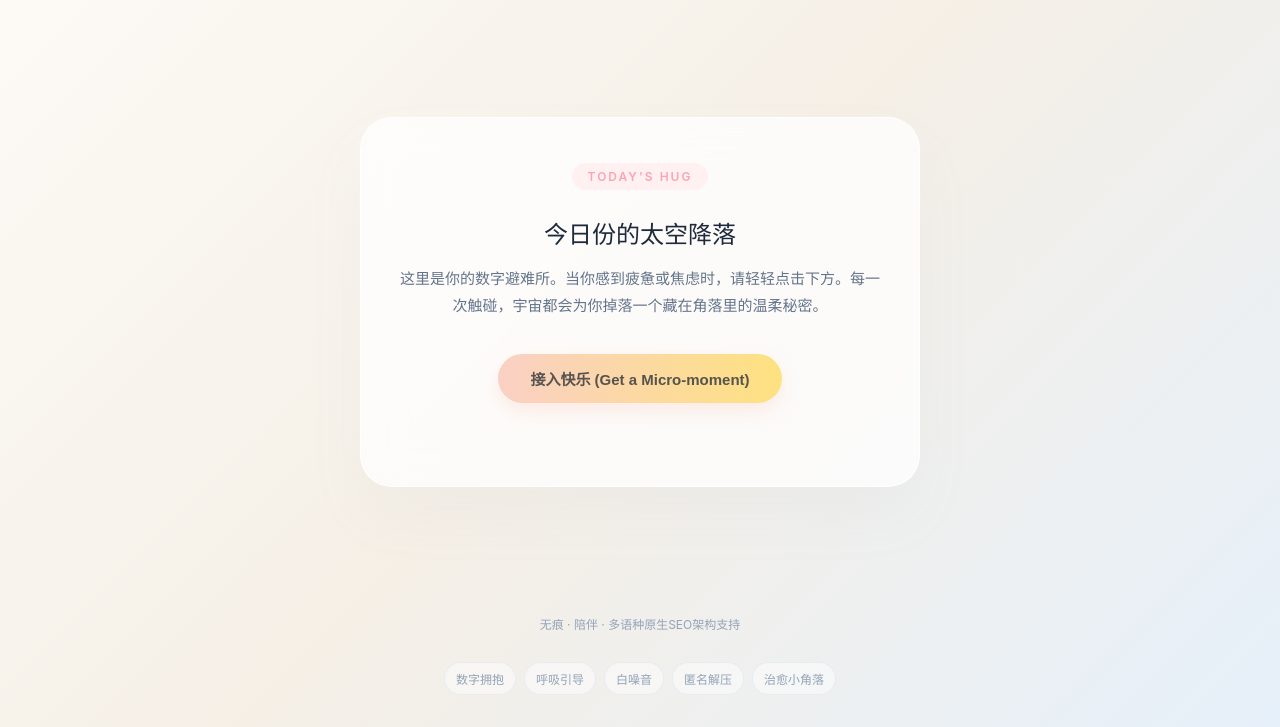
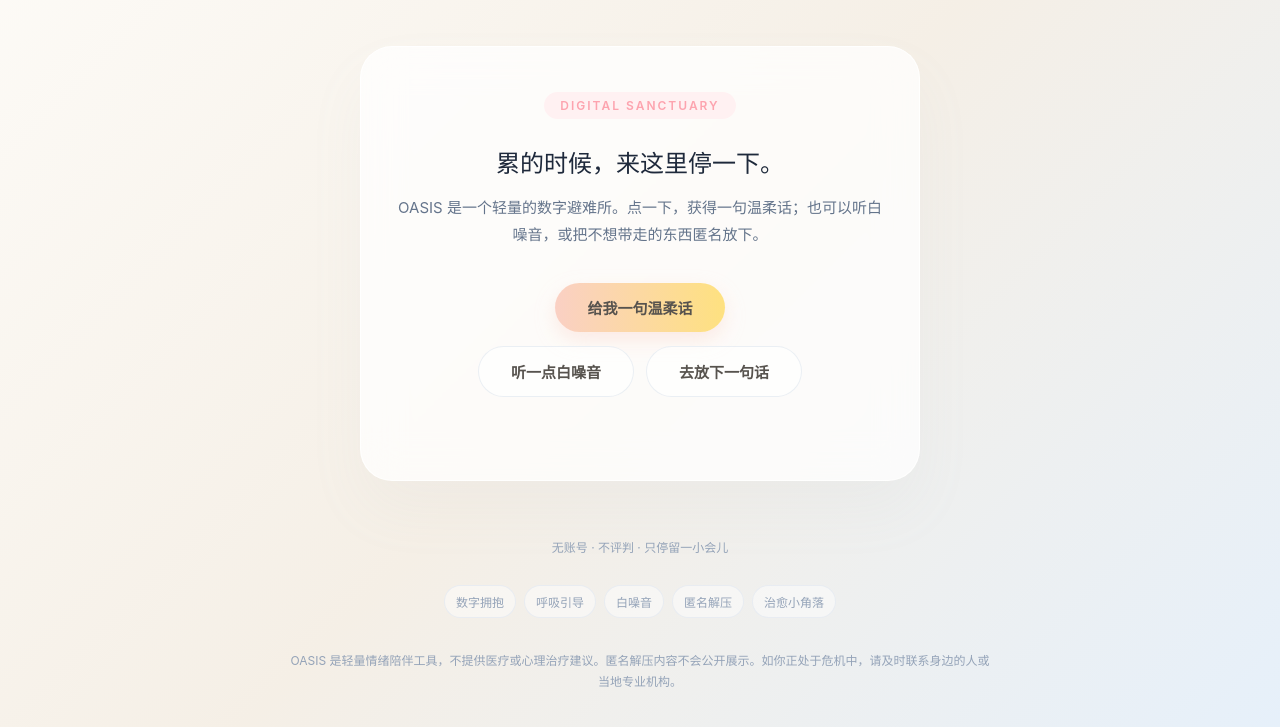
Before and after one commit to xiranwu666-cpu/tiny_joy_oasis, a plain HTML site: page oasis/index.html in a window 1280 px wide. Shown: the part 73-800 px from the top of the page. Drawn offline with Linux system fonts and the light colour scheme.

Commit message:
Improve OASIS P0 clarity and private release flow

```diff
--- a/oasis/index.html
+++ b/oasis/index.html
@@ -170,7 +170,7 @@
             font-size: 14px; color: #475569; resize: none; margin-bottom: 25px; outline: none;
         }
 
-        /* Optimized Stress-Relief Bubble State */
+        /* Optimized Stress-Relief Release State */
         .vent-input.becoming-bubble {
             display: block !important;
             border-radius: 50% !important;
@@ -186,38 +186,26 @@
             margin: 0 auto 25px auto !important;
             pointer-events: none;
 
-            /* 1.6s longer duration with an elastic, floating cubic-bezier curve */
-            animation: superCozyBubbleFloat 1.6s cubic-bezier(0.4, 0, 0.2, 1) forwards;
+            animation: gentleSinkRelease 1.6s cubic-bezier(0.4, 0, 0.2, 1) forwards;
         }
 
-        /* Physics-mimicking Keyframes:
-           Combines squishiness (scaleX/Y), floating weave (translateX), and sudden popping (scale 1.5 + opacity 0)
-        */
-        @keyframes superCozyBubbleFloat {
+        @keyframes gentleSinkRelease {
             0% {
                 transform: scale(1) translateY(0) rotate(0deg);
             }
-            /* Squish and gather upward momentum */
             15% {
-                transform: scaleX(1.2) scaleY(0.8) translateY(-10px) rotate(-5deg);
+                transform: scaleX(1.08) scaleY(0.92) translateY(8px) rotate(-2deg);
             }
-            /* Stretch dynamically as it starts escaping */
             40% {
-                transform: scaleX(0.8) scaleY(1.2) translateX(15px) translateY(-60px) rotate(8deg);
+                transform: scaleX(0.96) scaleY(1.06) translateX(10px) translateY(28px) rotate(3deg);
                 opacity: 1;
             }
-            /* Gentle wobble in mid-air */
             70% {
-                transform: scaleX(1.1) scaleY(0.9) translateX(-15px) translateY(-130px) rotate(-4deg);
-                opacity: 0.8;
-            }
-            /* The satisfying "Pop" expand and dissolve instantly */
-            95% {
-                transform: scale(1.1) translateY(-180px);
-                opacity: 0.3;
+                transform: scaleX(1.02) scaleY(0.98) translateX(-8px) translateY(48px) rotate(-2deg);
+                opacity: 0.58;
             }
             100% {
-                transform: scale(1.6) translateY(-200px);
+                transform: scale(0.72) translateY(72px);
                 opacity: 0;
             }
         }
@@ -257,6 +245,8 @@
         .share-row { display: flex; justify-content: center; gap: 12px; flex-wrap: wrap; margin-top: 14px; }
         .seo-guide-links { display: flex; justify-content: center; flex-wrap: wrap; gap: 8px; max-width: 860px; padding: 0 24px 32px; box-sizing: border-box; }
         .seo-guide-links a { color: #94a3b8; text-decoration: none; font-size: 12px; border: 1px solid rgba(226, 232, 240, 0.72); background: rgba(255,255,255,0.46); border-radius: 999px; padding: 7px 11px; }
+        .privacy-note { max-width: 760px; padding: 0 28px 34px; box-sizing: border-box; color: #94a3b8; font-size: 12px; line-height: 1.8; text-align: center; }
+        .vent-note { padding: 0; margin-top: 16px; }
 
         @media (max-width: 760px) {
             .top-nav { padding: 24px 20px 10px; flex-direction: column; gap: 18px; }
@@ -275,10 +265,10 @@
         <div class="logo">OASIS .</div>
         <div class="nav-right">
             <div class="page-tabs">
-                <button class="tab-btn active" id="btn1" onclick="goToPage(1)">太空降落</button>
+                <button class="tab-btn active" id="btn1" onclick="goToPage(1)">温柔话</button>
                 <button class="tab-btn" id="btn2" onclick="goToPage(2)">白噪音</button>
-                <button class="tab-btn" id="btn3" onclick="goToPage(3)">解压池</button>
-                <button class="tab-btn" id="btn4" onclick="goToPage(4)">交换商店</button>
+                <button class="tab-btn" id="btn3" onclick="goToPage(3)">放下它</button>
+                <button class="tab-btn" id="btn4" onclick="goToPage(4)">交换快乐</button>
             </div>
             <div class="lang-switcher" aria-label="Language switcher">
                 <button class="lang-link" id="lang-en" onclick="switchLang('en')">EN</button>
@@ -292,16 +282,16 @@
 
     <div class="main-container">
         <div class="dopamine-card" id="core-card">
-            <div class="card-tag" id="c-tag">TODAY'S HUG</div>
-            <h2 id="c-title">今日份的太空降落</h2>
+            <div class="card-tag" id="c-tag">DIGITAL SANCTUARY</div>
+            <h2 id="c-title">累的时候，来这里停一下。</h2>
             <div id="c-content">
-                <p class="desc">这里是你的数字避难所。当你感到疲惫或焦虑时，请轻轻点击下方。每一次触碰，宇宙都会为你掉落一个藏在角落里的温柔秘密。</p>
-                <button class="happy-btn" onclick="triggerHug()">接入快乐 (Get a Micro-moment)</button>
+                <p class="desc">OASIS 是一个轻量的数字避难所。点一下，获得一句温柔话；也可以听白噪音，或把不想带走的东西匿名放下。</p>
+                <button class="happy-btn" onclick="triggerHug(event)">给我一句温柔话</button>
             </div>
         </div>
     </div>
 
-    <div class="footer-tips" id="footer-tips">无痕 · 陪伴 · 多语种原生SEO架构支持</div>
+    <div class="footer-tips" id="footer-tips">无账号 · 不评判 · 只停留一小会儿</div>
     <nav class="seo-guide-links" id="guide-links" aria-label="OASIS guides">
         <a href="/oasis/zh/guide/digital-hug">数字拥抱</a>
         <a href="/oasis/zh/guide/anxiety-breathing">呼吸引导</a>
@@ -309,6 +299,7 @@
         <a href="/oasis/zh/guide/anonymous-venting">匿名解压</a>
         <a href="/oasis/zh/guide/cozy-web-corner">治愈小角落</a>
     </nav>
+    <div class="privacy-note" id="privacy-note">OASIS 是轻量情绪陪伴工具，不提供医疗或心理治疗建议。匿名解压内容不会公开展示。如你正处于危机中，请及时联系身边的人或当地专业机构。</div>
     <div id="audio-host" aria-hidden="true"></div>
 
     <script>
@@ -359,26 +350,29 @@
             zh: {
                 langAttr: "zh-CN",
                 ogLocale: "zh_CN",
-                tabs: ["太空降落", "白噪音", "解压池", "交换商店"],
-                footer: "无痕 · 陪伴 · 多语种原生SEO架构支持",
+                tabs: ["温柔话", "白噪音", "放下它", "交换快乐"],
+                footer: "无账号 · 不评判 · 只停留一小会儿",
+                privacy: "OASIS 是轻量情绪陪伴工具，不提供医疗或心理治疗建议。匿名解压内容不会公开展示。如你正处于危机中，请及时联系身边的人或当地专业机构。",
                 share: {
                     button: "复制这份温柔",
                     copied: "已复制，可以分享给一个刚好需要的人。",
                     prefix: "今天给你一个小小的数字拥抱："
                 },
                 seo: {
-                    today: ["OASIS 今日拥抱 - 温柔句子和数字避难所", "一个温暖、安静、可匿名使用的治愈小网站，提供数字拥抱、缓解焦虑的温柔句子和轻量情绪陪伴。"],
+                    today: ["OASIS 数字避难所 - 累的时候停一下", "一个轻量数字避难所：给疲惫、焦虑、睡前和工作间隙的人一句温柔话、白噪音和匿名解压入口。"],
                     sound: ["OASIS 白噪音呼吸器 - 放松心情与呼吸引导", "在声音绿洲里播放白噪音，并跟随柔和的 4-7-8 呼吸引导放松身心。"],
-                    vent: ["OASIS 赛博解压池 - 不保存的私人情绪释放", "写下烦恼并释放，内容只在浏览器里短暂停留，不会保存到后台数据库。"],
+                    vent: ["OASIS 解压池 - 私密放下此刻的重量", "写下一句此刻不想带走的东西，然后把它放下。内容不会公开展示。"],
                     joy: ["OASIS 快乐交换商店 - 匿名交换小开心", "匿名提交一个小小快乐，并从数据库里收到陌生人的幸福瞬间。"]
                 },
                 pages: {
                     1: {
-                        tag: "TODAY'S HUG",
-                        title: "今日份的太空降落",
-                        desc: "这里是你的数字避难所。当你感到疲惫或焦虑时，请轻轻点击下方。每一次触碰，宇宙都会为你掉落一个藏在角落里的温柔秘密。",
-                        button: "接入快乐 (Get a Micro-moment)",
-                        again: "再次降落"
+                        tag: "DIGITAL SANCTUARY",
+                        title: "累的时候，来这里停一下。",
+                        desc: "OASIS 是一个轻量的数字避难所。点一下，获得一句温柔话；也可以听白噪音，或把不想带走的东西匿名放下。",
+                        button: "给我一句温柔话",
+                        sound: "听一点白噪音",
+                        vent: "去放下一句话",
+                        again: "再给我一句"
                     },
                     2: {
                         tag: "SOUND OASIS",
@@ -392,13 +386,14 @@
                         playing: "正在播放占位音频，之后可替换成授权循环白噪音。"
                     },
                     3: {
-                        tag: "CYBER VENT",
-                        title: "赛博解压池",
-                        desc: "写下让你委屈的事情。这里不需要名字，它们会随气泡飘走。",
-                        placeholder: "写下此刻的烦恼...",
-                        button: "揉成气泡，放行它",
-                        empty: "先写点什么吧。",
-                        released: "🫧 烦恼已经揉成气泡，在云端碎掉啦！"
+                        tag: "PRIVATE RELEASE",
+                        title: "把此刻不想带走的东西写下来。",
+                        desc: "写完后，它会慢慢沉入水底。这里不要求你解释，也不要求你变好。",
+                        placeholder: "写下一句话就好...",
+                        button: "放下它",
+                        empty: "先写下一句话吧。",
+                        released: "它已经被放下了。你不需要马上变好。",
+                        note: "这段内容只用于此刻的释放，不会公开展示，也不会进入快乐交换。"
                     },
                     4: {
                         tag: "JOY SWAPPER",
@@ -417,26 +412,29 @@
             en: {
                 langAttr: "en",
                 ogLocale: "en_US",
-                tabs: ["Today's Hug", "White Noise", "Release Pool", "Joy Shop"],
-                footer: "NO ACCOUNT · NO PRESSURE · A SOFT MULTILINGUAL SEO CORNER",
+                tabs: ["Kind Words", "White Noise", "Put It Down", "Joy Swap"],
+                footer: "NO ACCOUNT · NO JUDGMENT · JUST A SMALL PAUSE",
+                privacy: "OASIS is a lightweight emotional companion, not medical care or therapy advice. Private release notes are never shown publicly. If you are in crisis, please contact someone you trust or local professional support.",
                 share: {
                     button: "Copy this kindness",
                     copied: "Copied. Send it to someone who may need a softer minute.",
                     prefix: "A tiny digital hug for today:"
                 },
                 seo: {
-                    today: ["OASIS Today's Hug - Digital sanctuary and kind words", "A warm, quiet digital sanctuary with gentle quotes, anxiety relief micro-moments, and anonymous emotional comfort."],
+                    today: ["OASIS Digital Sanctuary - Pause when you are tired", "A lightweight digital sanctuary for tired, anxious, sleepy, or in-between moments: kind words, white noise, and private release."],
                     sound: ["OASIS Sound Oasis - White noise and breathing guide", "Play soft white-noise placeholders and follow a calm 4-7-8 breathing guide for a mindful break."],
-                    vent: ["OASIS Cyber Vent - Private worry release", "Write a worry and release it in the browser. Nothing is saved to the backend database."],
+                    vent: ["OASIS Release Pool - Privately put down a heavy moment", "Write one thing you do not want to carry and let it go. Private release notes are never shown publicly."],
                     joy: ["OASIS Joy Swapper - Anonymous happy moment exchange", "Submit a tiny happy moment anonymously and receive a stranger's joy from the database."]
                 },
                 pages: {
                     1: {
-                        tag: "TODAY'S HUG",
-                        title: "A soft landing for today",
-                        desc: "This is your digital sanctuary. When you feel tired or anxious, tap gently below. Each touch drops a small hidden kindness from the universe.",
-                        button: "Get a Micro-moment",
-                        again: "Try Again"
+                        tag: "DIGITAL SANCTUARY",
+                        title: "When you are tired, pause here.",
+                        desc: "OASIS is a lightweight digital sanctuary. Tap for one kind sentence, listen to white noise, or privately put down something you do not want to carry.",
+                        button: "Give me a kind sentence",
+                        sound: "Listen to white noise",
+                        vent: "Put down one line",
+                        again: "Give me another"
                     },
                     2: {
                         tag: "SOUND OASIS",
@@ -450,13 +448,14 @@
                         playing: "Playing placeholder audio. Replace it with licensed seamless loops before launch."
                     },
                     3: {
-                        tag: "CYBER VENT",
-                        title: "A private release pool",
-                        desc: "Write what feels heavy. No name is needed here. It will leave like a small bubble.",
-                        placeholder: "Write the worry here...",
-                        button: "Release It",
-                        empty: "Write a little something first.",
-                        released: "🫧 Your worries have turned into bubbles and faded into the clouds!"
+                        tag: "PRIVATE RELEASE",
+                        title: "Write down what you do not want to carry from this moment.",
+                        desc: "After you write it, it will slowly sink. You do not have to explain, and you do not have to feel better right away.",
+                        placeholder: "One sentence is enough...",
+                        button: "Put it down",
+                        empty: "Write one sentence first.",
+                        released: "It has been put down. You do not have to feel better immediately.",
+                        note: "This note is only for this private release. It is never shown publicly and never enters the joy exchange."
                     },
                     4: {
                         tag: "JOY SWAPPER",
@@ -475,26 +474,29 @@
             tc: {
                 langAttr: "zh-Hant",
                 ogLocale: "zh_HK",
-                tabs: ["太空降落", "白噪音", "解壓池", "交換商店"],
-                footer: "無痕 · 陪伴 · 多語種原生SEO架構支持",
+                tabs: ["溫柔話", "白噪音", "放下它", "交換快樂"],
+                footer: "無帳號 · 不評判 · 只停留一小會兒",
+                privacy: "OASIS 是輕量情緒陪伴工具，不提供醫療或心理治療建議。匿名解壓內容不會公開展示。如你正處於危機中，請及時聯繫身邊的人或當地專業機構。",
                 share: {
                     button: "複製這份溫柔",
                     copied: "已複製，可以分享給一個剛好需要的人。",
                     prefix: "今天給你一個小小的數位擁抱："
                 },
                 seo: {
-                    today: ["OASIS 今日擁抱 - 溫柔句子和數位避難所", "一個溫暖、安靜、可匿名使用的治癒小網站，提供數位擁抱、緩解焦慮的溫柔句子和輕量情緒陪伴。"],
+                    today: ["OASIS 數位避難所 - 累的時候停一下", "一個輕量數位避難所：給疲憊、焦慮、睡前和工作間隙的人一句溫柔話、白噪音和匿名解壓入口。"],
                     sound: ["OASIS 白噪音呼吸器 - 放鬆心情與呼吸引導", "在聲音綠洲裡播放白噪音，並跟隨柔和的 4-7-8 呼吸引導放鬆身心。"],
-                    vent: ["OASIS 賽博解壓池 - 不保存的私人情緒釋放", "寫下煩惱並釋放，內容只在瀏覽器裡短暫停留，不會保存到後台資料庫。"],
+                    vent: ["OASIS 解壓池 - 私密放下此刻的重量", "寫下一句此刻不想帶走的東西，然後把它放下。內容不會公開展示。"],
                     joy: ["OASIS 快樂交換商店 - 匿名交換小開心", "匿名提交一個小小快樂，並從資料庫裡收到陌生人的幸福瞬間。"]
                 },
                 pages: {
                     1: {
-                        tag: "TODAY'S HUG",
-                        title: "今日份的太空降落",
-                        desc: "這裡是你的數位避難所。當你感到疲憊或焦慮時，請輕輕點擊下方。每一次觸碰，宇宙都會為你掉落一個藏在角落裡的溫柔秘密。",
-                        button: "接入快樂 (Get a Micro-moment)",
-                        again: "再次降落"
+                        tag: "DIGITAL SANCTUARY",
+                        title: "累的時候，來這裡停一下。",
+                        desc: "OASIS 是一個輕量的數位避難所。點一下，獲得一句溫柔話；也可以聽白噪音，或把不想帶走的東西匿名放下。",
+                        button: "給我一句溫柔話",
+                        sound: "聽一點白噪音",
+                        vent: "去放下一句話",
+                        again: "再給我一句"
                     },
                     2: {
                         tag: "SOUND OASIS",
@@ -508,13 +510,14 @@
                         playing: "正在播放占位音頻，之後可替換成授權循環白噪音。"
                     },
                     3: {
-                        tag: "CYBER VENT",
-                        title: "賽博解壓池",
-                        desc: "寫下讓你委屈的事情。這裡不需要名字，它們會隨氣泡飄走。",
-                        placeholder: "寫下此刻的煩惱...",
-                        button: "揉成氣泡，放行它",
-                        empty: "先寫點什麼吧。",
-                        released: "🫧 煩惱已經揉成氣泡，在雲端碎掉啦！"
+                        tag: "PRIVATE RELEASE",
+                        title: "把此刻不想帶走的東西寫下來。",
+                        desc: "寫完後，它會慢慢沉入水底。這裡不要求你解釋，也不要求你變好。",
+                        placeholder: "寫下一句話就好...",
+                        button: "放下它",
+                        empty: "先寫下一句話吧。",
+                        released: "它已經被放下了。你不需要馬上變好。",
+                        note: "這段內容只用於此刻的釋放，不會公開展示，也不會進入快樂交換。"
                     },
                     4: {
                         tag: "JOY SWAPPER",
@@ -671,6 +674,7 @@
                 byId("lang-" + lang).className = lang === state.lang ? "lang-link active" : "lang-link";
             });
             byId("footer-tips").innerText = t.footer;
+            byId("privacy-note").innerText = t.privacy;
             syncGuideLinks();
             document.documentElement.lang = t.langAttr;
             updateSeo();
@@ -813,6 +817,10 @@
             byId("c-content").innerHTML =
                 '<p class="desc">' + escapeHtml(page.desc) + '</p>' +
                 '<button class="happy-btn" onclick="triggerHug(event)">' + escapeHtml(page.button) + '</button>' +
+                '<div class="share-row">' +
+                    '<button class="happy-btn soft-link-btn" onclick="goToPage(2)">' + escapeHtml(page.sound) + '</button>' +
+                    '<button class="happy-btn soft-link-btn" onclick="goToPage(3)">' + escapeHtml(page.vent) + '</button>' +
+                '</div>' +
                 '<div class="status-line" id="hug-status"></div>';
         }
 
@@ -840,7 +848,8 @@
                 '<p class="desc">' + escapeHtml(page.desc) + '</p>' +
                 '<textarea class="vent-input" id="v-text" placeholder="' + escapeHtml(page.placeholder) + '"></textarea>' +
                 '<button class="happy-btn" onclick="clearVent(event)">' + escapeHtml(page.button) + '</button>' +
-                '<div class="status-line" id="vent-status"></div>';
+                '<div class="status-line" id="vent-status"></div>' +
+                '<div class="privacy-note vent-note">' + escapeHtml(page.note) + '</div>';
         }
 
         function renderJoy(page) {
```
Also changed, not shown: lib/oasis-vercel.js.
